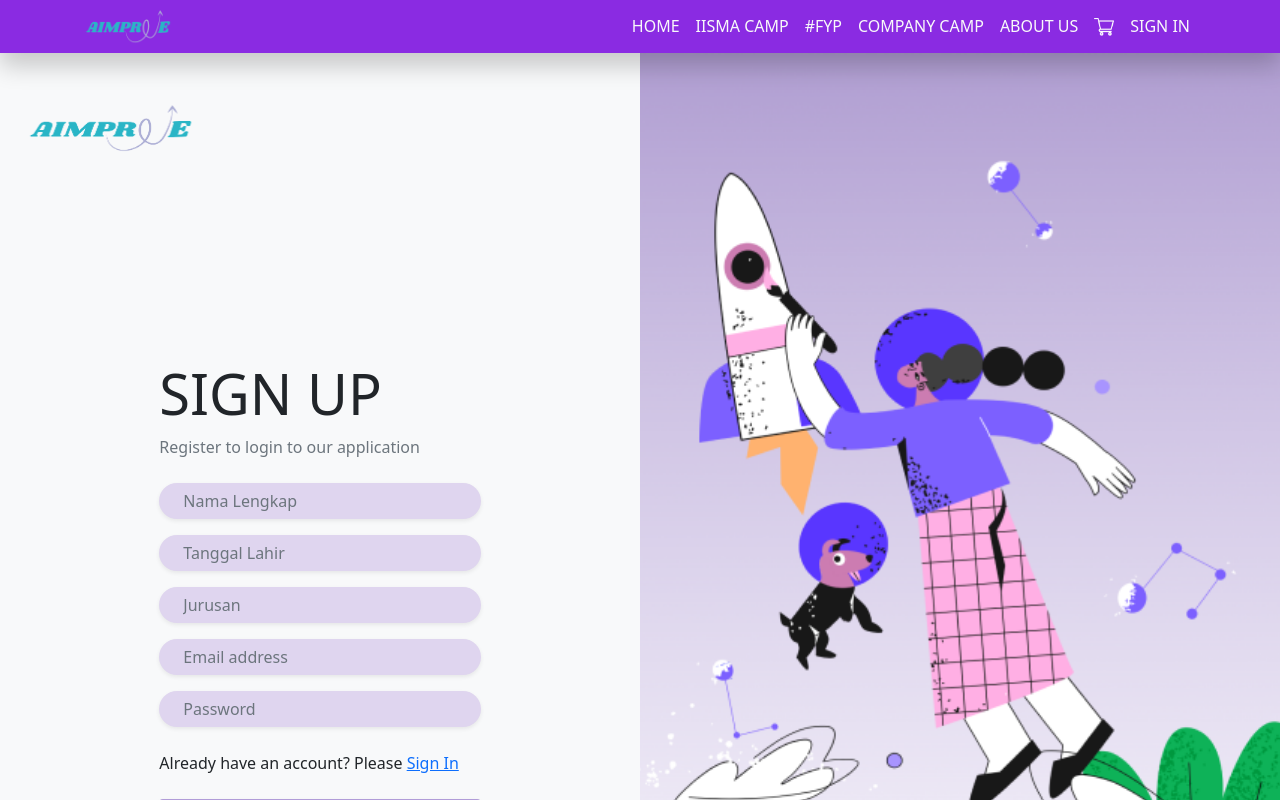
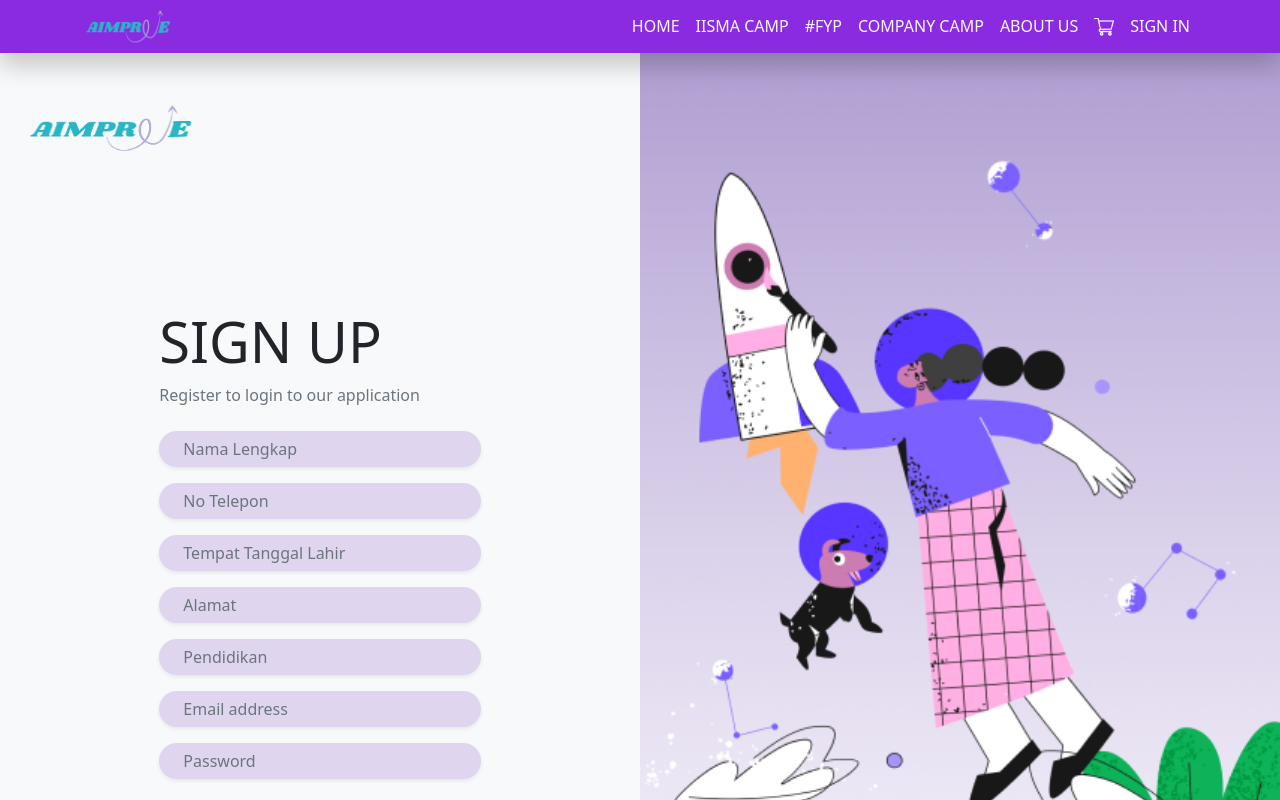
Before and after one commit to rg-km/final-project-engineering-50-new, a React (Create React App) app in the folder frontend/: page /register in a window 1280 px wide. Shown: the top 800 px of the page. Built offline with nearby package versions, Linux system fonts and the light colour scheme.

Commit message:
added something

```diff
--- a/frontend/src/components/Register/Register.js
+++ b/frontend/src/components/Register/Register.js
@@ -7,12 +7,16 @@ import axios from 'axios'
 
 
 const RegisterPage = () => {
-    const[nama,setNama] = useState('');
+    const[nama_lengkap,setNama] = useState('');
     const[errorNama,setErrorNama] = useState('');
-    const[tanggal,setTanggal] = useState('');
-    const[errorTanggal,setErrorTanggal] = useState('');
-    const[jurusan,setJurusan] = useState('');
-    const[errorJurusan,setErrorJurusan] = useState('');
+    const[nomor_telpon,setNoTelp] = useState('');
+    const[errorNoTelp,setErrorNoTelp] = useState('');
+    const[tempat_tanggal_lahir,setTTL] = useState('');
+    const[errorTTL,setErrorTTL] = useState('');
+    const[alamat,setAlamat] = useState('');
+    const[errorAlamat,setErrorAlamat] = useState('');
+    const[pendidikan,setPendidikan] = useState('');
+    const[errorPendidikan,setErrorPendidikan] = useState('');
     const[email,setEmail] = useState('');
     const[errorEmail,setErrorEmail] = useState('');
     const[password,setPassword] = useState('');
@@ -30,24 +34,44 @@ const RegisterPage = () => {
             setErrorNama('')
         }
     }
-    const onChangeTanggal =(e) =>{
+    const onChangeNoTelp =(e) =>{
         const value = e.target.value
-        setTanggal(value)
+        setNoTelp(value)
         setError('')
         if(!value){
-            setErrorTanggal('Tanggal Lahir tidak boleh kosong')
+            setErrorNoTelp('Nomor telepon tidak boleh kosong')
         } else{
-            setErrorTanggal('')
+            setErrorNoTelp('')
         }
     }
-    const onChangeJurusan =(e) =>{
+    const onChangeTTL =(e) =>{
         const value = e.target.value
-        setJurusan(value)
+        setTTL(value)
         setError('')
         if(!value){
-            setErrorJurusan('Jurusan tidak boleh kosong')
+            setErrorTTL('Tanggal Lahir tidak boleh kosong')
         } else{
-            setErrorJurusan('')
+            setErrorTTL('')
+        }
+    }
+    const onChangeAlamat =(e) =>{
+        const value = e.target.value
+        setAlamat(value)
+        setError('')
+        if(!value){
+            setErrorAlamat('Alamat tidak boleh kosong')
+        } else{
+            setErrorAlamat('')
+        }
+    }
+    const onChangePendidikan =(e) =>{
+        const value = e.target.value
+        setPendidikan(value)
+        setError('')
+        if(!value){
+            setErrorPendidikan('Jurusan tidak boleh kosong')
+        } else{
+            setErrorPendidikan('')
         }
     }
     const onChangeEmail =(e) =>{
@@ -72,18 +96,24 @@ const RegisterPage = () => {
     }
     const clickRegis = () =>{
         const data ={
-            nama: nama,
-            tanggal: tanggal,
-            jurusan:jurusan,
+            nama_lengkap: nama_lengkap,
+            nomor_telpon: nomor_telpon,
+            tempat_tanggal_lahir: tempat_tanggal_lahir,
+            alamat: alamat,
+            pendidikan: pendidikan,
             email: email,
             password: password
         }
         // console.log(data)
-        if(!nama){
-            setNama('Nama tidak boleh kosong!')
-        } else if (!tanggal) {
-            setTanggal('Tanggal tidak boleh kosong!')
-        } else if (!jurusan){
+        if(!nama_lengkap){
+            setError('Nama tidak boleh kosong!')
+        } else if (!nomor_telpon) {
+            setError('No telepon tidak boleh kosong!')
+        }else if (!tempat_tanggal_lahir) {
+            setError('Tanggal tidak boleh kosong!')
+        }else if (!alamat) {
+            setError('Alamat tidak boleh kosong!')
+        } else if (!pendidikan){
             setError('Jurusan tidak boleh kosong!')
         } else if(!email){
             setError('Email tidak boleh kosong!')
@@ -144,7 +174,7 @@ const RegisterPage = () => {
                                             <p className="text-muted mb-4">Register to login to our application</p>
                                             <Form>
                                                 <div className="mb-3">
-                                                    <input id="inputNama" type="nama" placeholder="Nama Lengkap" required="" autoFocus="" className="form-control rounded-pill border-0 shadow-sm px-4 form-bg" value={nama} onChange={onChangeNama} />
+                                                    <input id="inputNama" type="nama_lengkap" placeholder="Nama Lengkap" required="" autoFocus="" className="form-control rounded-pill border-0 shadow-sm px-4 form-bg" value={nama_lengkap} onChange={onChangeNama} />
                                                     {
                                                         errorNama && (
                                                             <p className="text-danger">{errorNama}</p>
@@ -152,18 +182,34 @@ const RegisterPage = () => {
                                                     }
                                                 </div>
                                                 <div className="mb-3">
-                                                    <input id="inputTanggalLahir" type="tanggal" placeholder="Tanggal Lahir" required="" autoFocus="" className="form-control rounded-pill border-0 shadow-sm px-4 form-bg" value={tanggal} onChange={onChangeTanggal} />
+                                                    <input id="inputNoTelp" type="nomor_telpon" placeholder="No Telepon" required="" autoFocus="" className="form-control rounded-pill border-0 shadow-sm px-4 form-bg" value={nomor_telpon} onChange={onChangeNoTelp} />
                                                     {
-                                                        errorTanggal && (
-                                                            <p className="text-danger">{errorTanggal}</p>
+                                                        errorNoTelp && (
+                                                            <p className="text-danger">{errorNoTelp}</p>
                                                         )
                                                     }
                                                 </div>
                                                 <div className="mb-3">
-                                                    <input id="inputJurusan" type="jurusan" placeholder="Jurusan" required="" autoFocus="" className="form-control rounded-pill border-0 shadow-sm px-4 form-bg" value={jurusan} onChange={onChangeJurusan} />
+                                                    <input id="inputTempatTanggalLahir" type="tempat_tanggal_lahir" placeholder="Tempat Tanggal Lahir" required="" autoFocus="" className="form-control rounded-pill border-0 shadow-sm px-4 form-bg" value={tempat_tanggal_lahir} onChange={onChangeTTL} />
                                                     {
-                                                        errorJurusan && (
-                                                            <p className="text-danger">{errorJurusan}</p>
+                                                        errorTTL && (
+                                                            <p className="text-danger">{errorTTL}</p>
+                                                        )
+                                                    }
+                                                </div>
+                                                <div className="mb-3">
+                                                    <input id="inputAlamat" type="alamat" placeholder="Alamat" required="" autoFocus="" className="form-control rounded-pill border-0 shadow-sm px-4 form-bg" value={alamat} onChange={onChangeAlamat} />
+                                                    {
+                                                        errorAlamat && (
+                                                            <p className="text-danger">{errorAlamat}</p>
+                                                        )
+                                                    }
+                                                </div>
+                                                <div className="mb-3">
+                                                    <input id="inputPendidikan" type="pendidikan" placeholder="Pendidikan" required="" autoFocus="" className="form-control rounded-pill border-0 shadow-sm px-4 form-bg" value={pendidikan} onChange={onChangePendidikan} />
+                                                    {
+                                                        errorPendidikan && (
+                                                            <p className="text-danger">{errorPendidikan}</p>
                                                         )
                                                     }
                                                 </div>
--- a/frontend/src/components/home/IismaCamp.js
+++ b/frontend/src/components/home/IismaCamp.js
@@ -25,6 +25,7 @@ const IISMA = () => {
   const handleClose = () => setShow(false);
   const handleShow = () => setShow(true);
   const navigate = useNavigate();
+
   const onChangeMotivasi = (e) => {
     const value = e.target.value
     setMotivasi(value)
@@ -44,7 +45,7 @@ const IISMA = () => {
     } else{
       e.preventDefault()
       navigate('/cart');
-      axios.post('http://localhost:3001/IISMA', data)
+      axios.post('http://localhost:8080/api/aimprove', data)
       .then(result =>{
         if(result){
            localStorage.setItem('token', result.data.token)
```
